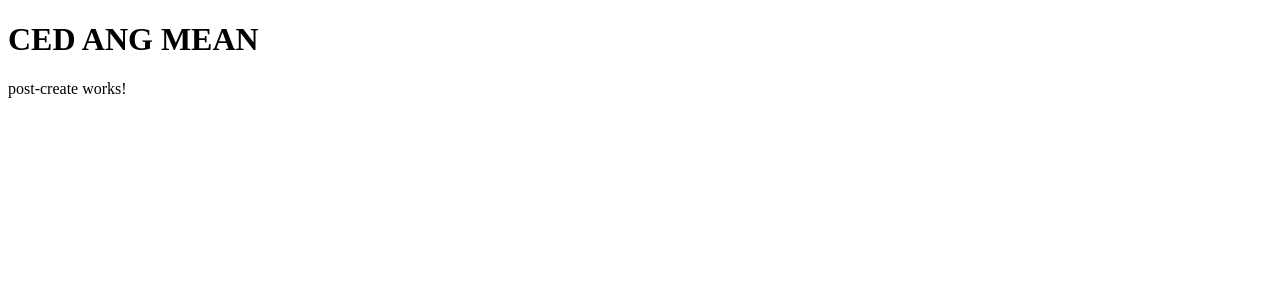
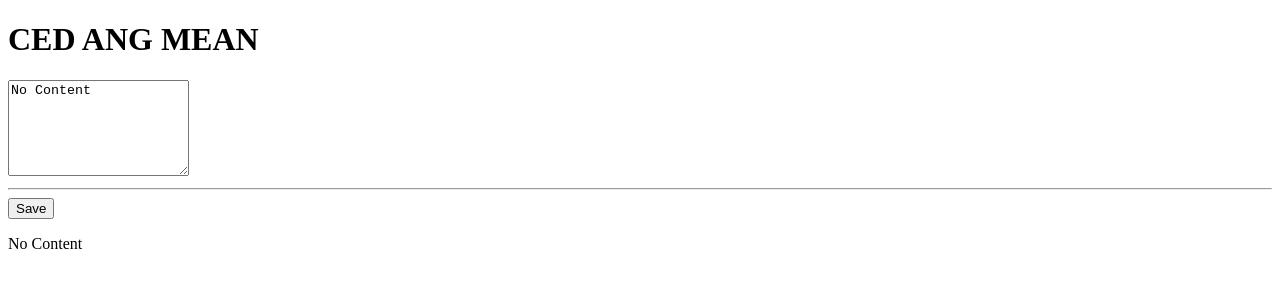
Before and after one commit to ctoxy/ced-ang-mean, an Angular app: page / in a window 1280 px wide. Shown: the top 300 px of the page. Built offline with nearby package versions, Linux system fonts and the light colour scheme.

Commit message:
simple binding value

```diff
--- a/src/app/components/posts/post-create/post-create.component.html
+++ b/src/app/components/posts/post-create/post-create.component.html
@@ -1 +1,4 @@
-<p>post-create works!</p>
+<textarea  rows="6" [value]=newPost></textarea>
+<hr>
+<button (click)="onAddPost()">Save</button>
+<p>{{newPost}}</p>
--- a/src/app/components/posts/post-create/post-create.component.ts
+++ b/src/app/components/posts/post-create/post-create.component.ts
@@ -6,10 +6,14 @@ import { Component, OnInit } from '@angular/core';
   styleUrls: ['./post-create.component.scss']
 })
 export class PostCreateComponent implements OnInit {
-
+  newPost = 'No Content';
   constructor() { }
 
   ngOnInit() {
   }
+  onAddPost() {
+    this.newPost = 'some content';
+
+  }
 
 }
```
